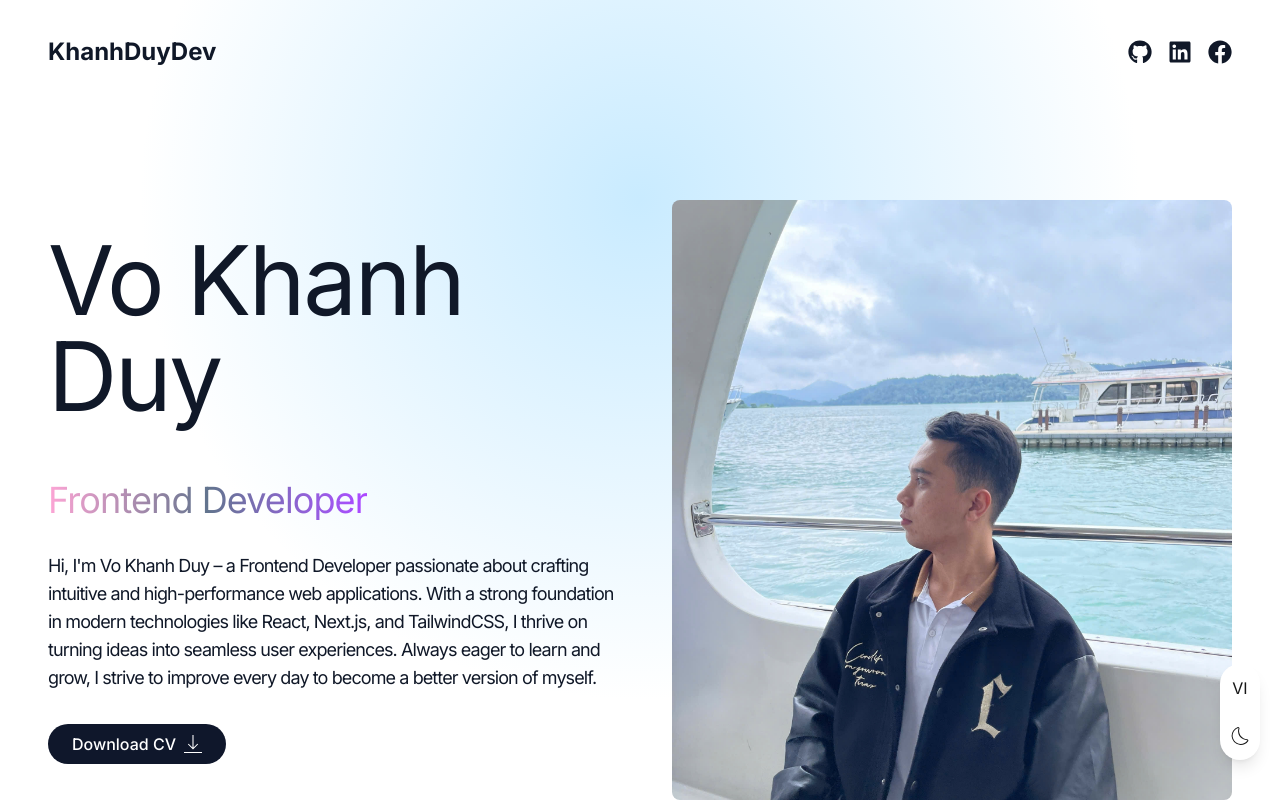
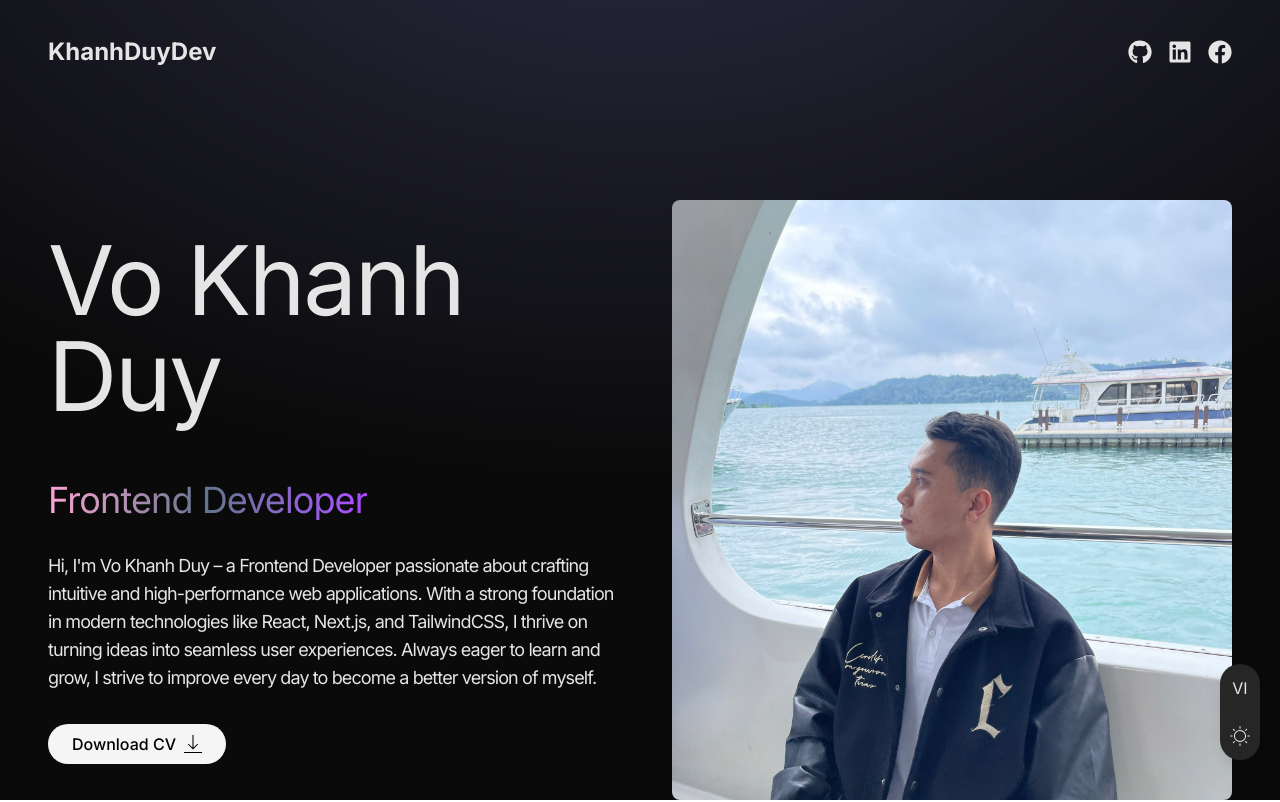
Before and after one commit to khanhduydev04/portfolio-khanhduydev, a React (Vite) app: page / in a window 1280 px wide. Shown: the top 802 px of the page. Built offline with nearby package versions, Linux system fonts and the light colour scheme.

Commit message:
Set default darkmode

```diff
--- a/src/contexts/themeContext.jsx
+++ b/src/contexts/themeContext.jsx
@@ -15,13 +15,14 @@ const ThemeProvider = (props) => {
     });
   };
 
+  // eslint-disable-next-line no-unused-vars
   const prefersDarkMode = window.matchMedia(
     "(prefers-color-scheme: dark)"
   ).matches;
 
   const [darkMode, setDarkMode] = useState(() => {
     const storedTheme = localStorage.getItem("theme");
-    return storedTheme ? storedTheme === "dark" : prefersDarkMode;
+    return storedTheme ? storedTheme === "dark" : true;
   });
 
   const toggleDarkMode = () => {
```
